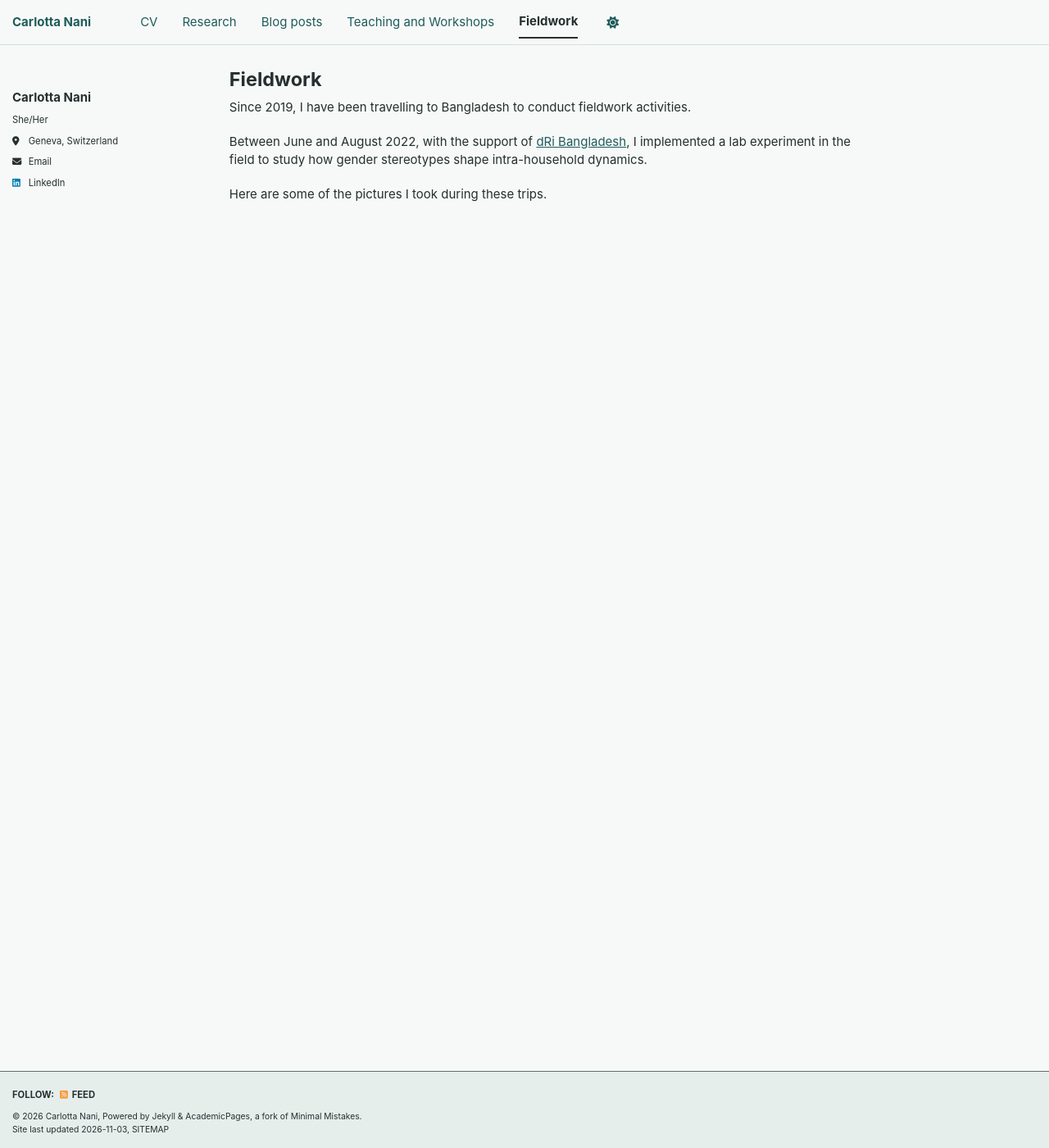
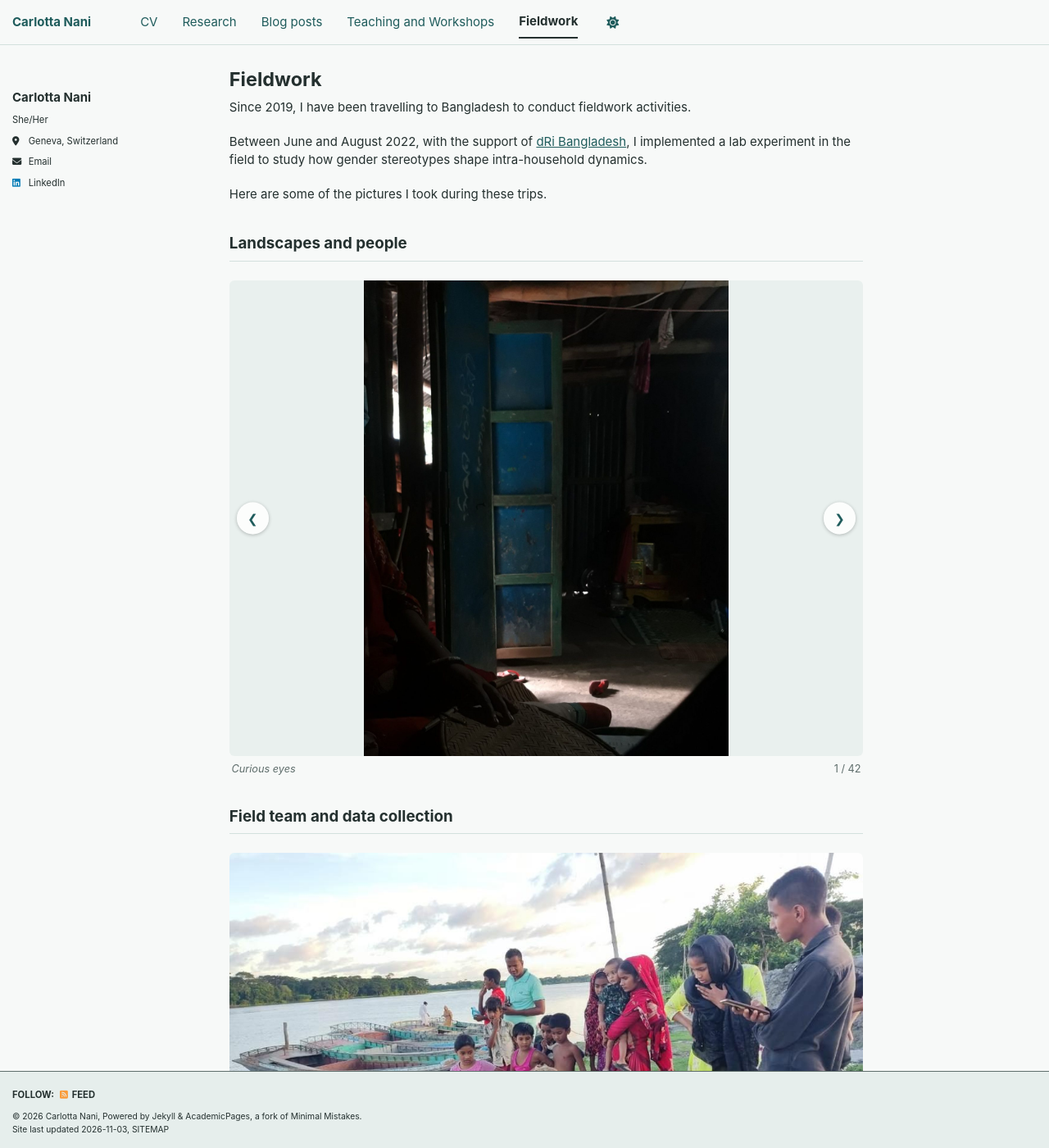
Before and after one commit to carlotta-nani/carlotta-nani.github.io, a Jekyll site: the page built from _pages/fieldwork.md, in a window 1280 px wide and 1400 px high. Shown: the whole window at 82% size. Built offline with Jekyll 4.4.1, drawn with Linux system fonts in a browser that asks for light colours; a script bundle is joined from its source files by our own code; a style sheet for code colours, icons or effects is not loaded; some of the changed text lies outside the part shown.

Commit message:
Enhance fieldwork page with new content sections
Added sections for landscapes and field team with carousels.

```diff
--- a/_pages/fieldwork.md
+++ b/_pages/fieldwork.md
@@ -10,3 +10,11 @@ Since 2019, I have been travelling to Bangladesh to conduct fieldwork activities
 Between June and August 2022, with the support of [dRi Bangladesh](https://dri-int.org/), I implemented a lab experiment in the field to study how gender stereotypes shape intra-household dynamics.
 
 Here are some of the pictures I took during these trips.
+
+## Landscapes and people
+
+{% include carousel.html set="landscapes" %}
+
+## Field team and data collection
+
+{% include carousel.html set="fieldteam" %}
```
